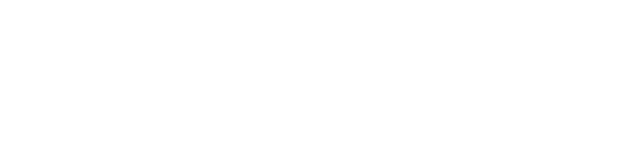
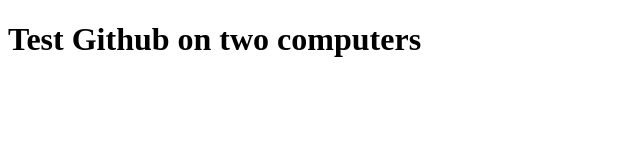
Before and after one commit to ArminasBek/WikipediaViewer, a plain HTML site: page index.html in a window 1280 px wide. Shown: the whole page, without its empty margins (0-640 px from the left). Drawn offline with nearby package versions, Linux system fonts and the light colour scheme.

Commit message:
Test Github on two computers

```diff
--- a/index.html
+++ b/index.html
@@ -7,7 +7,7 @@
     <title>Wikipedia Viewer</title>
   </head>
   <body>
-
+  <h1>Test Github on two computers</h1>
 
 
 
```
